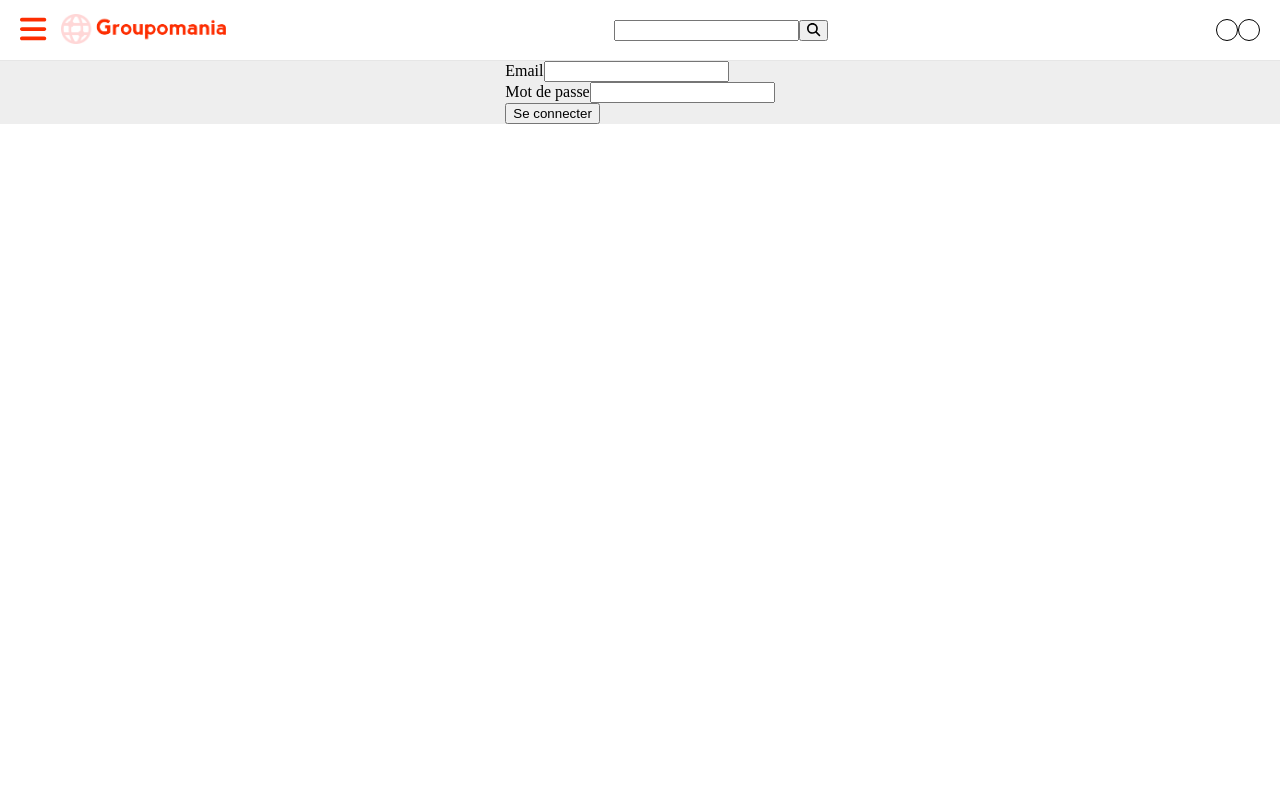
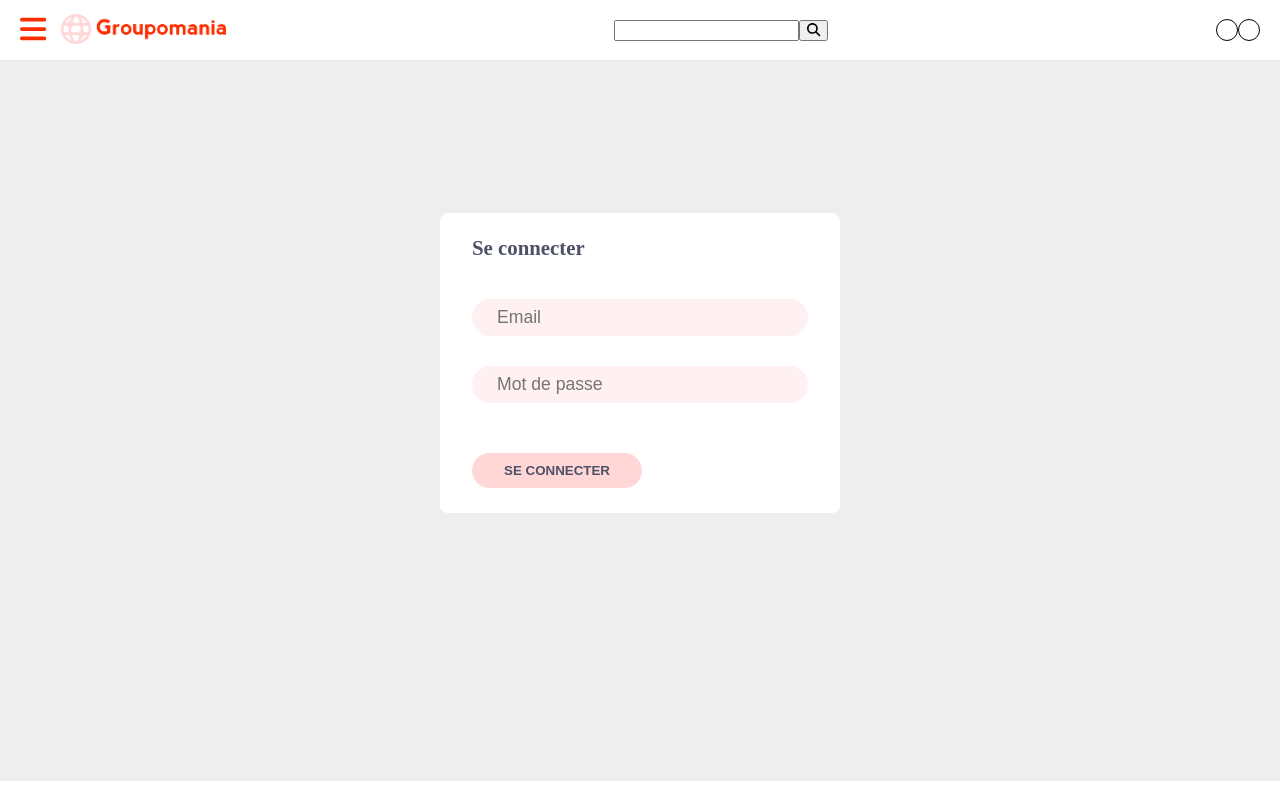
Before and after one commit to julabina/social_react_node, a React (Create React App) app in the folder front/: page /connexion in a window 1280 px wide. Built offline with nearby package versions, Linux system fonts and the light colour scheme.

Commit message:
login features done

```diff
--- a/front/src/Containers/Log/Log.js
+++ b/front/src/Containers/Log/Log.js
@@ -1,19 +1,97 @@
-import React from 'react';
+import React, { useState } from 'react';
+import { useNavigate } from 'react-router-dom';
 
 const Log = () => {
+
+    const navigate = useNavigate();
+
+    const [logInputs, setLogInputs] = useState({email: "", password: ""});
+
+    const controlInputs = (action, value) => {
+        if(action === "email") {
+            const newObj = {
+                ...logInputs,
+                email: value
+            };
+            setLogInputs(newObj);
+        } else if (action === "password") {
+            const newObj = {
+                ...logInputs,
+                password: value
+            };
+            setLogInputs(newObj);
+        }
+    }
+
+    const checkInputs = (e) => {
+        e.preventDefault();
+
+        const errorCont = document.querySelector(".login__form__errorCont");
+        let error = "";
+        errorCont.innerHTML = "";
+
+        if(logInputs.email === "" || logInputs.password === "") {
+            return errorCont.innerHTML = "<p>- Tous les champs sont requis.</p>";
+        }
+
+        if(!logInputs.email.match(/^[\w-\.]+@([\w-]+\.)+[\w-]{2,4}$/i)) {
+            error = `<p>- L'email n'a pas un format valide.</p>`;
+        }
+
+        if(!logInputs.password.match(/^(?=.*\d)(?=.*[a-z])(?=.*[A-Z])(?=.*[a-zA-Z]).{8,}$/)) {
+            error += `<p>- Le mot de passe doit contenir minimun 1 lettre 1 chiffre 1 lettre majuscule et 8 caractères.</p>`;
+        }
+
+        if(error !== "") {
+            errorCont.innerHTML = error;
+        } else {
+            tryToLog(logInputs.email, logInputs.password);
+        }
+    }
+
+    const tryToLog = (email, pwd) => {
+        const errorCont = document.querySelector(".login__form__errorCont");
+
+        fetch('http://localhost:3000/api/users/login', {
+            headers: {
+                'Accept': 'application/json',
+                'Content-Type': 'application/json'
+            },
+            method: 'POST',
+            body: JSON.stringify({ email: email, password: pwd })
+        })
+            .then(res => res.json())
+            .then(data => {
+                if(data.message) {
+                    errorCont.innerHTML = "<p>- " + data.message + "</p>"
+                } else if(data.token) {
+                    let newObj = {
+                        version: data.token,
+                        content: data.userId
+                    };
+                    localStorage.setItem('token', JSON.stringify(newObj));
+                    navigate('/', { replace: true });
+                }
+            })
+    }
+
     return (
-        <main>
-            <form action="">
-                <div className="">
-                    <label htmlFor="">Email</label>
-                    <input type="email" name="" id="" />
+        <main className='login'>
+            <form className="login__form">
+                <h1>Se connecter</h1>
+                <div className="login__form__errorCont">
+
                 </div>
-                <div className="">
-                    <label htmlFor="">Mot de passe</label>
-                    <input type="password" name="" id="" />
+                <div className="login__form__cont">
+                    <div className="login__form__cont__inputCont">
+                        <input onInput={(e) => controlInputs('email', e.target.value)} value={logInputs.email} type="email" placeholder='Email'/>
+                    </div>
+                    <div className="login__form__cont__inputCont">
+                        <input onInput={(e) => controlInputs('password', e.target.value)} value={logInputs.password} type="password" placeholder='Mot de passe'/>
+                    </div>
                 </div>
-                <div className="">
-                    <button>Se connecter</button>
+                <div className="login__form__btnCont">
+                    <button onClick={checkInputs}>Se connecter</button>
                 </div>
             </form>
         </main>
--- a/front/src/Containers/Sign/Sign.js
+++ b/front/src/Containers/Sign/Sign.js
@@ -105,7 +105,6 @@ const Sign = () => {
         })
                 .then(res => res.json())
                 .then(data => {
-                    errorCont.innerHTML = '';
                     if(data.error) {
                         let err = "";
                         data.error.errors.forEach(el => {
--- a/front/src/css/style.css
+++ b/front/src/css/style.css
@@ -228,6 +228,11 @@ main {
   margin-bottom: 40px;
   margin-left: 7px;
 }
+.sign__form__errorCont {
+  margin-bottom: 22px;
+  line-height: 1.2;
+  color: #dd0000;
+}
 .sign__form__cont {
   display: flex;
 }
@@ -280,4 +285,90 @@ main {
   transition: all 150ms ease-in-out;
 }
 
+.login {
+  min-height: 90vh;
+  position: relative;
+}
+.login__form {
+  position: absolute;
+  top: 42%;
+  left: 50%;
+  transform: translate(-50%, -50%);
+  background-color: white;
+  padding: 25px;
+  border-radius: 8px;
+}
+.login__form h1 {
+  font-weight: 600;
+  font-size: 1.3em;
+  color: #4e5166;
+  margin-bottom: 40px;
+  margin-left: 7px;
+}
+.login__form__errorCont {
+  margin-bottom: 22px;
+  line-height: 1.2;
+  color: #dd0000;
+}
+.login__form__cont {
+  display: flex;
+}
+.login__form__cont__inputCont {
+  display: flex;
+  flex-direction: column;
+  margin: 0 7px 30px;
+}
+.login__form__cont__inputCont input {
+  background-color: #fff1f1;
+  border: none;
+  border-radius: 30px;
+  height: 35px;
+  padding-left: 25px;
+  font-size: 1.1em;
+}
+.login__form__checkCont {
+  display: flex;
+  align-items: center;
+  margin-left: 7px;
+  color: #4e5166;
+}
+.login__form__checkCont input {
+  cursor: pointer;
+  height: 20px;
+  width: 20px;
+  margin-right: 10px;
+}
+.login__form__checkCont label {
+  cursor: pointer;
+}
+.login__form__btnCont {
+  margin: 20px 0 0 7px;
+}
+.login__form__btnCont button {
+  background: #ffd7d7;
+  border: none;
+  padding: 5px 10px;
+  color: #4e5166;
+  font-weight: 600;
+  text-transform: uppercase;
+  height: 35px;
+  border-radius: 35px;
+  cursor: pointer;
+  transition: all 150ms ease-in-out;
+  width: 100px;
+}
+.login__form__btnCont button:hover {
+  background: #ffbebe;
+  transition: all 150ms ease-in-out;
+}
+.login__form {
+  width: 350px;
+}
+.login__form__cont {
+  flex-direction: column;
+}
+.login button {
+  width: 170px;
+}
+
 /*# sourceMappingURL=style.css.map */
--- a/front/src/sass/main.scss
+++ b/front/src/sass/main.scss
@@ -11,3 +11,4 @@
 
 @import "./pages/home";
 @import "./pages/sign";
+@import "./pages/login";
--- /dev/null
+++ b/front/src/sass/pages/_login.scss
@@ -0,0 +1,12 @@
+.login {
+    @include registUserForm;
+    &__form {
+        width: 350px;
+        &__cont {
+            flex-direction: column;
+        }
+    }
+    button {
+        width: 170px;
+    }
+}
--- a/front/src/sass/utils/_variable.scss
+++ b/front/src/sass/utils/_variable.scss
@@ -3,5 +3,6 @@ $colors: (
     secondary: #ffd7d7,
     tertiary: #4e5166,
     light-white: #eeeeee,
-    light-black: #080808
+    light-black: #080808,
+    light-red: #dd0000
 );
```
Also changed, not shown: front/src/sass/pages/_sign.scss (+1 -50 lines), front/src/sass/utils/_mixin.scss (+58 -0 lines), 2 other files (tests, documents, lock files or other folders).
